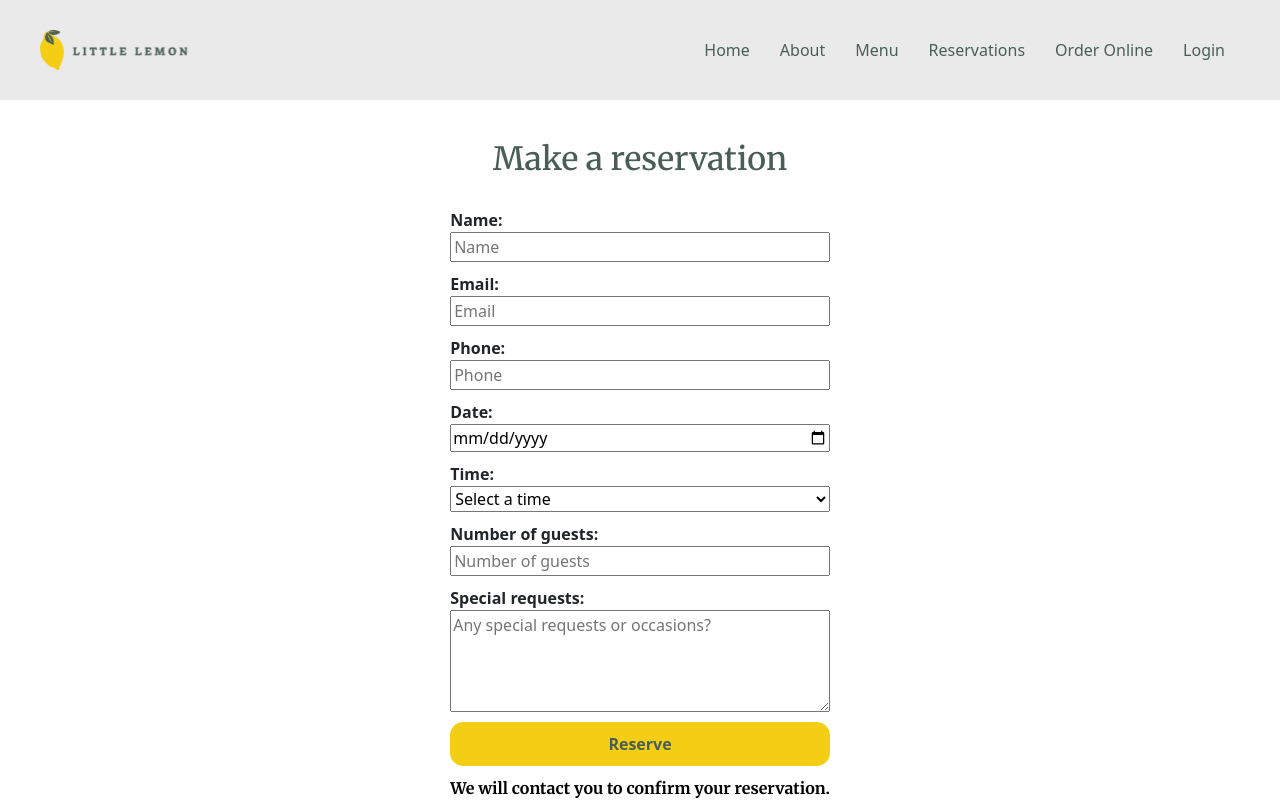
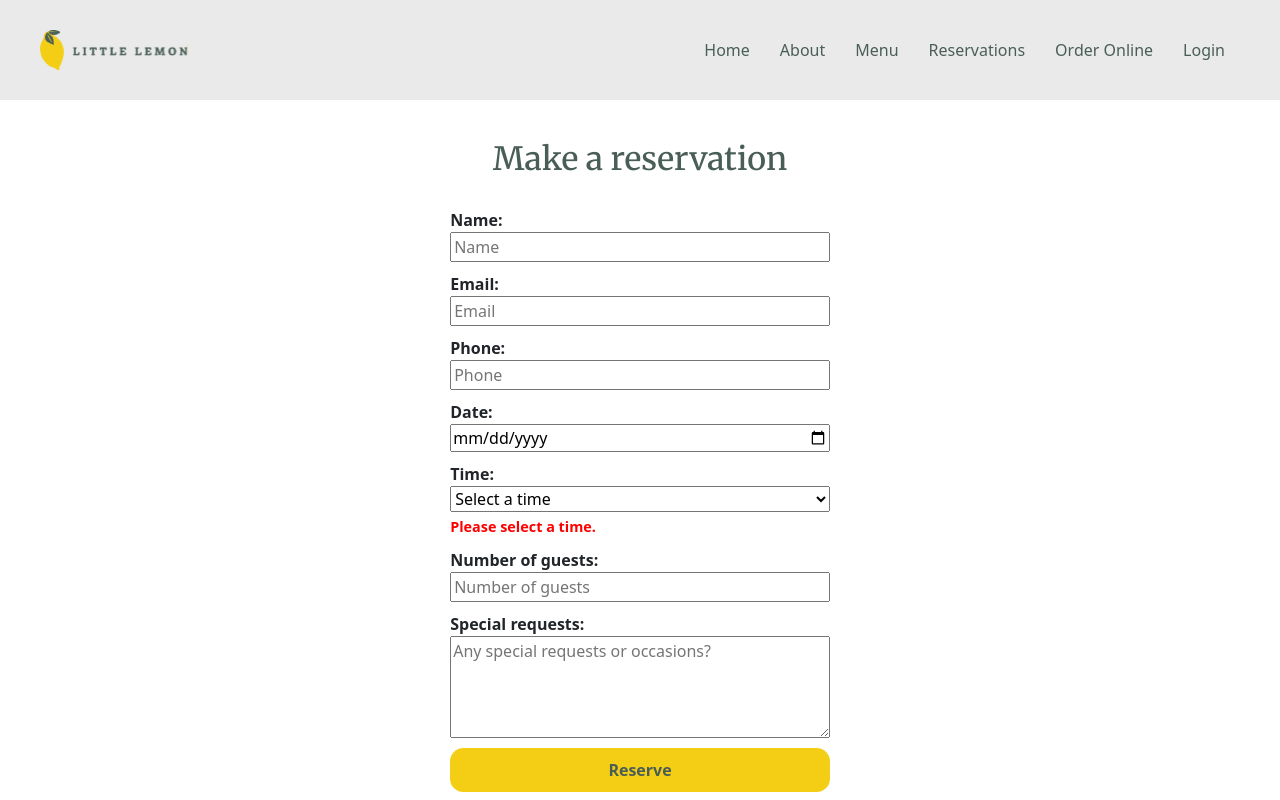
Before and after one commit to c94940/frontend-developer-capstone, a React (Create React App) app: page /reservations in a window 1280 px wide. Shown: the top 800 px of the page. Built offline with nearby package versions, Linux system fonts and the light colour scheme.

Commit message:
Added form validation for reservation form

```diff
--- a/src/components/ReservationForm.css
+++ b/src/components/ReservationForm.css
@@ -26,3 +26,10 @@
   margin: 10px 0;
   border-radius: 10pt;
 }
+
+.error {
+  color: red;
+  font-size: 0.9rem;
+  margin-top: 0.25rem;
+  display: block;
+}
--- a/src/components/ReservationForm.js
+++ b/src/components/ReservationForm.js
@@ -10,7 +10,18 @@ const ReservationForm = ({ availableTimes, dispatch, submitForm }) => {
   const [guests, setGuests] = useState("");
   const [request, setRequest] = useState("");
 
+  const todayStr = new Date().toISOString().split('T')[0];
 
+  const isFormValid = () => {
+    return (
+      name.trim().length >= 2 &&
+      /\S+@\S+\.\S+/.test(email) &&
+      /^\d{10,}$/.test(phone) &&
+      date &&
+      time &&
+      guests >= 1 && guests <= 10
+    );
+  };
 
   const handleSubmit = (event) => {
     event.preventDefault();
@@ -53,9 +64,13 @@ const ReservationForm = ({ availableTimes, dispatch, submitForm }) => {
               id="name"
               placeholder="Name"
               required
+              minLength={2}
               value={name}
               onChange={(event) => setName(event.target.value)}
             />
+            {name && name.trim().length < 2 && (
+              <span className="error">Name must be at least 2 characters.</span>
+            )}
             <label htmlFor="email">Email:</label>
             <input
               type="email"
@@ -65,30 +80,42 @@ const ReservationForm = ({ availableTimes, dispatch, submitForm }) => {
               value={email}
               onChange={(event) => setEmail(event.target.value)}
             />
+            {email && !/\S+@\S+\.\S+/.test(email) && (
+              <span className="error">Please enter a valid email address.</span>
+            )}
             <label htmlFor="phone">Phone:</label>
             <input
               type="tel"
               id="phone"
               placeholder="Phone"
               required
+              pattern="\d{10,}"
               value={phone}
               onChange={(event) => setPhone(event.target.value)}
             />
+            {phone && !/^\d{10,}$/.test(phone) && (
+              <span className="error">Phone number must be at least 10 digits.</span>
+            )}
             <label htmlFor="date">Date:</label>
             <input
               type="date"
               id="date"
               placeholder="Date"
               required
+              min={todayStr}
               value={date}
               onChange={(event) => {
                 setDate(event.target.value);
                 dispatch({ type: "UPDATE_TIMES", date: event.target.value });
               }}
             />
+            {date && date < todayStr && (
+              <span className="error">Date cannot be in the past.</span>
+            )}
             <label htmlFor="time">Time:</label>
             <select
               id="time"
+              required
               value={time}
               onChange={(event) => setTime(event.target.value)}
             >
@@ -98,26 +125,36 @@ const ReservationForm = ({ availableTimes, dispatch, submitForm }) => {
               ))}
 
             </select>
+            {!time && (
+              <span className="error">Please select a time.</span>
+            )}
             <label htmlFor="guests">Number of guests:</label>
             <input
               type="number"
               id="guests"
               placeholder="Number of guests"
-              min="1"
-              max="10"
+              min={1}
+              max={10}
               required
               value={guests}
               onChange={(event) => setGuests(event.target.value)}
             />
+            {guests && (guests < 1 || guests > 10) && (
+              <span className="error">Number of guests must be between 1 and 10.</span>
+            )}
             <label htmlFor="request">Special requests:</label>
             <textarea
               id="request"
               placeholder="Any special requests or occasions?"
               rows="4"
+              maxLength={200}
               value={request}
               onChange={(event) => setRequest(event.target.value)}
             ></textarea>
-            <button type="submit">Reserve</button>
+            {request && request.length > 200 && (
+              <span className="error">Special requests must be 200 characters or less.</span>
+            )}
+            <button type="submit" disabled={!isFormValid()}>Reserve</button>
             <p className="reservation-note">We will contact you to confirm your reservation.</p>
           </form>
         </div>
```
